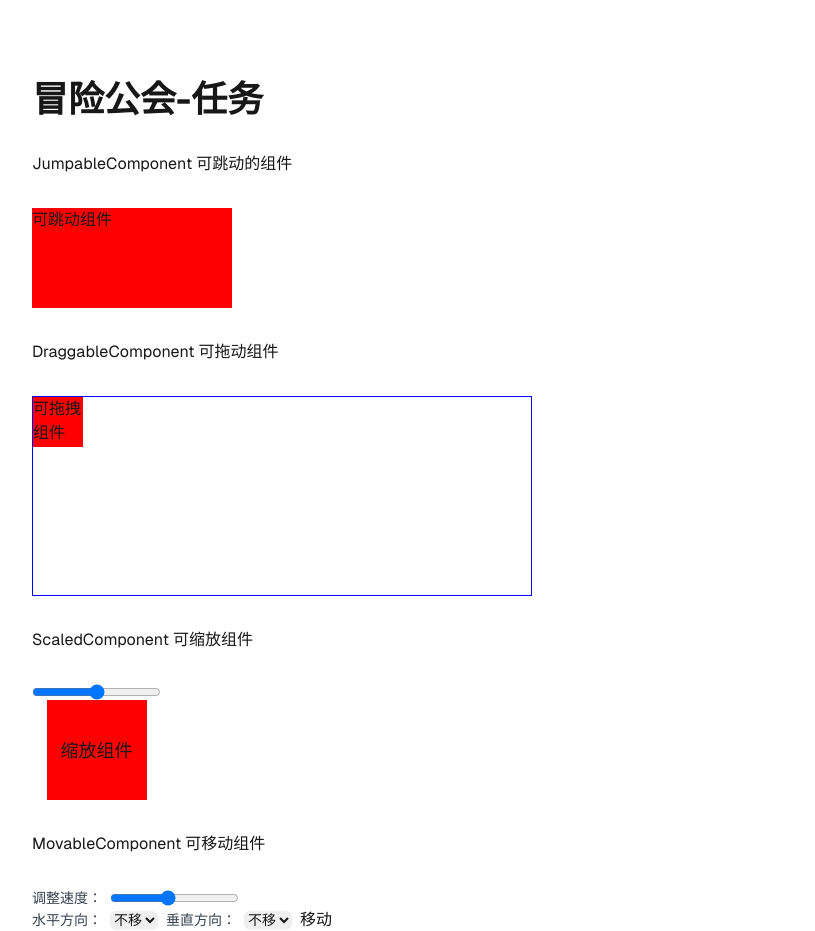
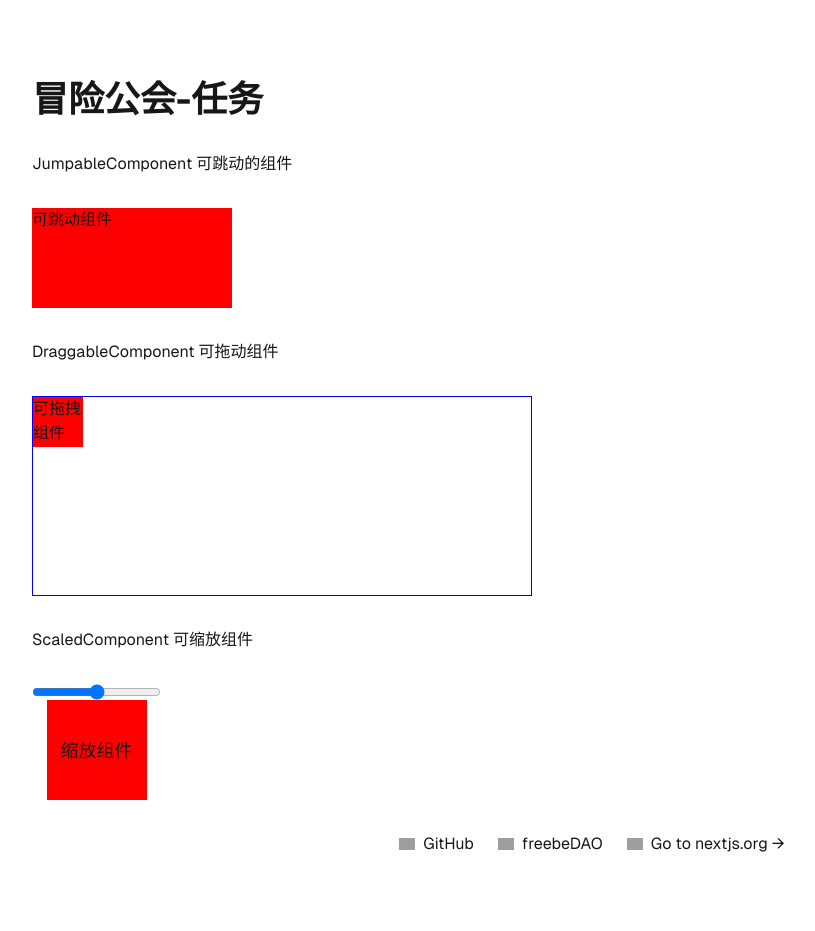
Before and after one commit to freebeDAO/advanture-island, a Next.js app: page / in a window 1280 px wide. Shown: the top 931 px of the page, without its empty margins (48-863 px from the left). Built offline with nearby package versions, Linux system fonts and the light colour scheme; grey boxes are pictures that could not be loaded.

Commit message:
移动组件单独页面

```diff
--- a/src/app/page.tsx
+++ b/src/app/page.tsx
@@ -18,9 +18,6 @@ import ScaledComponent from 'src/components/ScaledComponent';export default func
         <DraggableDemo />
         <div>ScaledComponent 可缩放组件</div>
         <ScaledComponent content='缩放组件'/>
-
-        <div>MovableComponent 可移动组件</div>
-        <MovavableDemo initX={100} initY={150} initSpeed={50}/>
 
 
 
```
